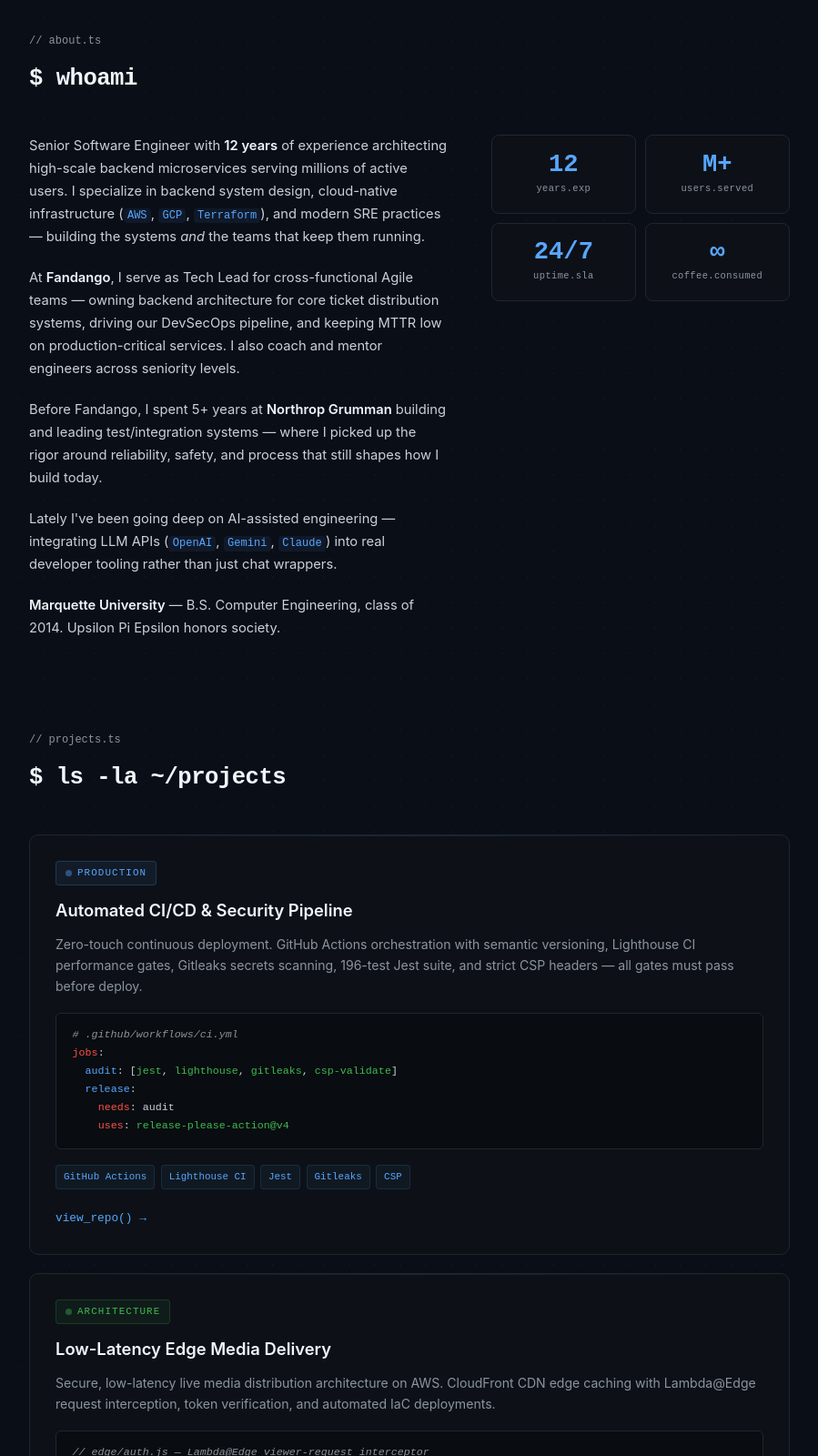
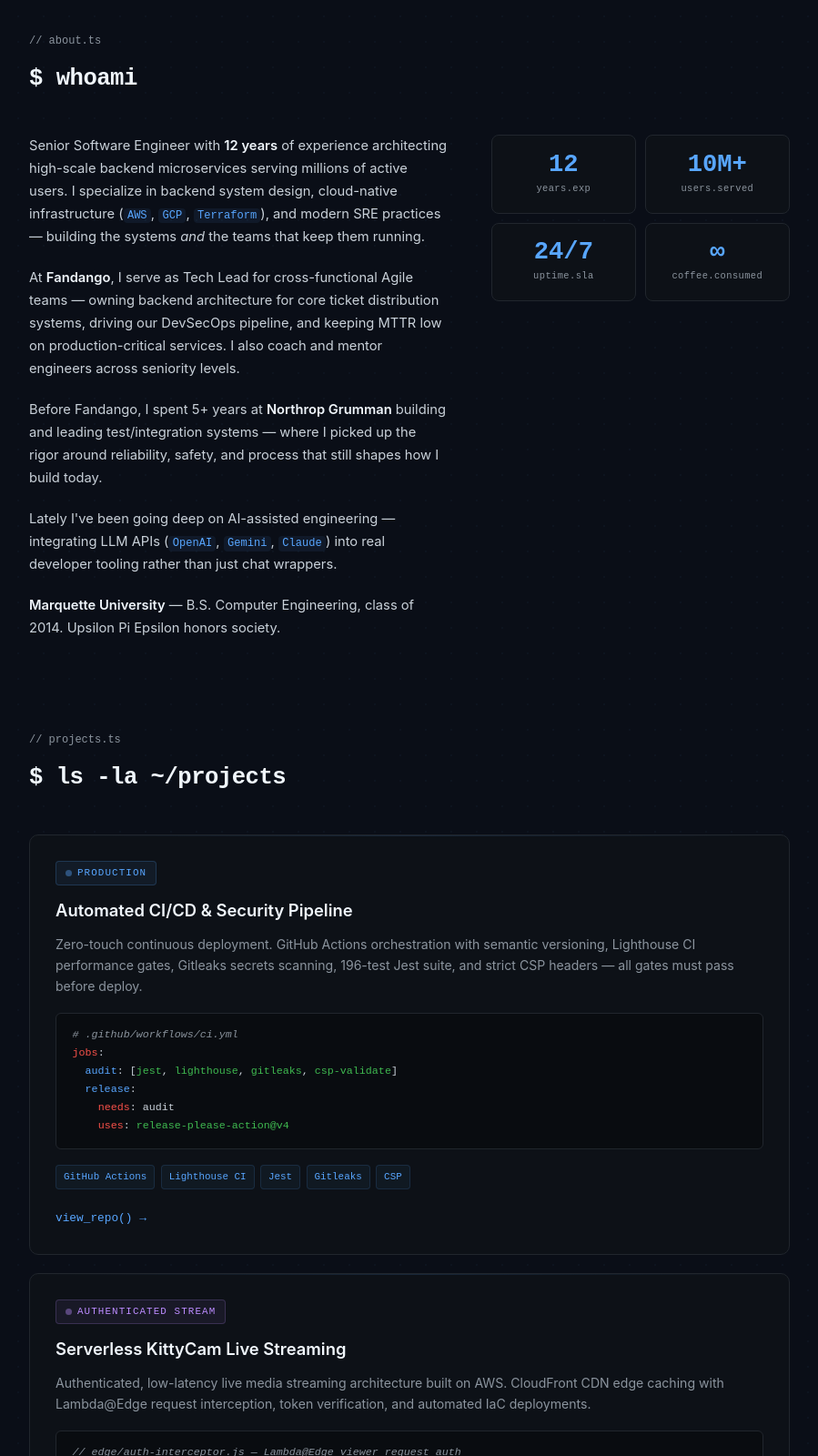
Before and after one commit to chrispivonka/chrispivonka.com, a website with bundled scripts: page index.html in a window 1280 px wide. Shown: the part 1200-2800 px from the top of the page at 91% size, without its empty margins (190-1089 px from the left). Built offline with nearby package versions, Linux system fonts and the light colour scheme; no server answers.

Commit message:
feat: update users.served metric to 10M+ and feature unlisted KittyCam streaming architecture project

```diff
--- a/index.html
+++ b/index.html
@@ -273,7 +273,7 @@
         </div>
         <div class="about-metrics">
           <div class="metric"><div class="metric-value">12</div><div class="metric-label">years.exp</div></div>
-          <div class="metric"><div class="metric-value">M+</div><div class="metric-label">users.served</div></div>
+          <div class="metric"><div class="metric-value">10M+</div><div class="metric-label">users.served</div></div>
           <div class="metric"><div class="metric-value">24/7</div><div class="metric-label">uptime.sla</div></div>
           <div class="metric"><div class="metric-value">∞</div><div class="metric-label">coffee.consumed</div></div>
         </div>
@@ -311,26 +311,27 @@
 
       <div class="project-card">
         <div class="project-header">
-          <div class="project-status"><span class="status-dot"></span> ARCHITECTURE</div>
+          <div class="project-status project-status-purple"><span class="status-dot"></span> AUTHENTICATED STREAM</div>
         </div>
-        <h3 class="project-title">Low-Latency Edge Media Delivery</h3>
-        <p class="project-desc">Secure, low-latency live media distribution architecture on AWS. CloudFront CDN edge caching with Lambda@Edge request interception, token verification, and automated IaC deployments.</p>
-        <div class="project-code"><span class="c">// edge/auth.js — Lambda@Edge viewer-request interceptor</span>
+        <h3 class="project-title">Serverless KittyCam Live Streaming</h3>
+        <p class="project-desc">Authenticated, low-latency live media streaming architecture built on AWS. CloudFront CDN edge caching with Lambda@Edge request interception, token verification, and automated IaC deployments.</p>
+        <div class="project-code"><span class="c">// edge/auth-interceptor.js — Lambda@Edge viewer request auth</span>
 <span class="f">exports</span>.handler <span class="b">=</span> <span class="k">async</span> (event) <span class="b">=></span> {
   <span class="k">const</span> request = event.Records[<span class="n">0</span>].cf.request;
-  <span class="k">const</span> token = request.headers[<span class="s">'x-auth-token'</span>]?.[<span class="n">0</span>]?.value;
+  <span class="k">const</span> token   = request.headers[<span class="s">'x-auth-token'</span>]?.[<span class="n">0</span>]?.value;
   <span class="k">if</span> (!token || !<span class="f">verifySignature</span>(token)) {
-    <span class="k">return</span> { status: <span class="s">'403'</span>, statusDescription: <span class="s">'Forbidden'</span> };
+    <span class="k">return</span> { status: <span class="s">'401'</span>, statusDescription: <span class="s">'Unauthorized'</span> };
   }
   <span class="k">return</span> request;
 };</div>
         <div class="project-pills">
           <span class="tech-pill">AWS CloudFront</span>
           <span class="tech-pill">Lambda@Edge</span>
-          <span class="tech-pill">Node.js</span>
           <span class="tech-pill">OAuth2 / JWT</span>
+          <span class="tech-pill">HLS Video</span>
           <span class="tech-pill">CloudFormation</span>
         </div>
+        <div class="project-link" style="color: var(--text-muted); font-size: 0.72rem; cursor: default;"><i class="bi bi-shield-lock-fill"></i> unlisted_route // auth_required</div>
       </div>
     </div>
   </section>
```
